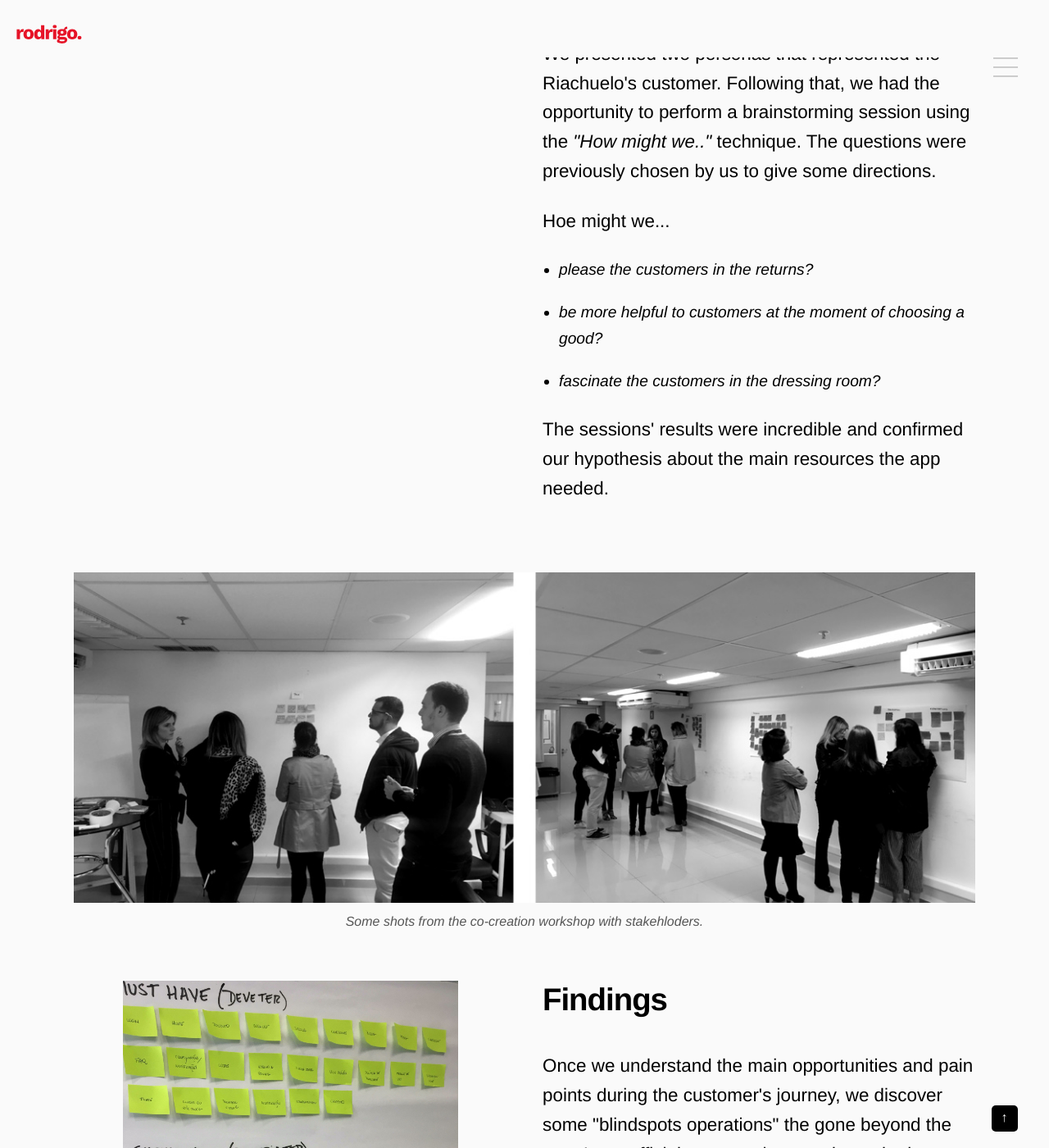
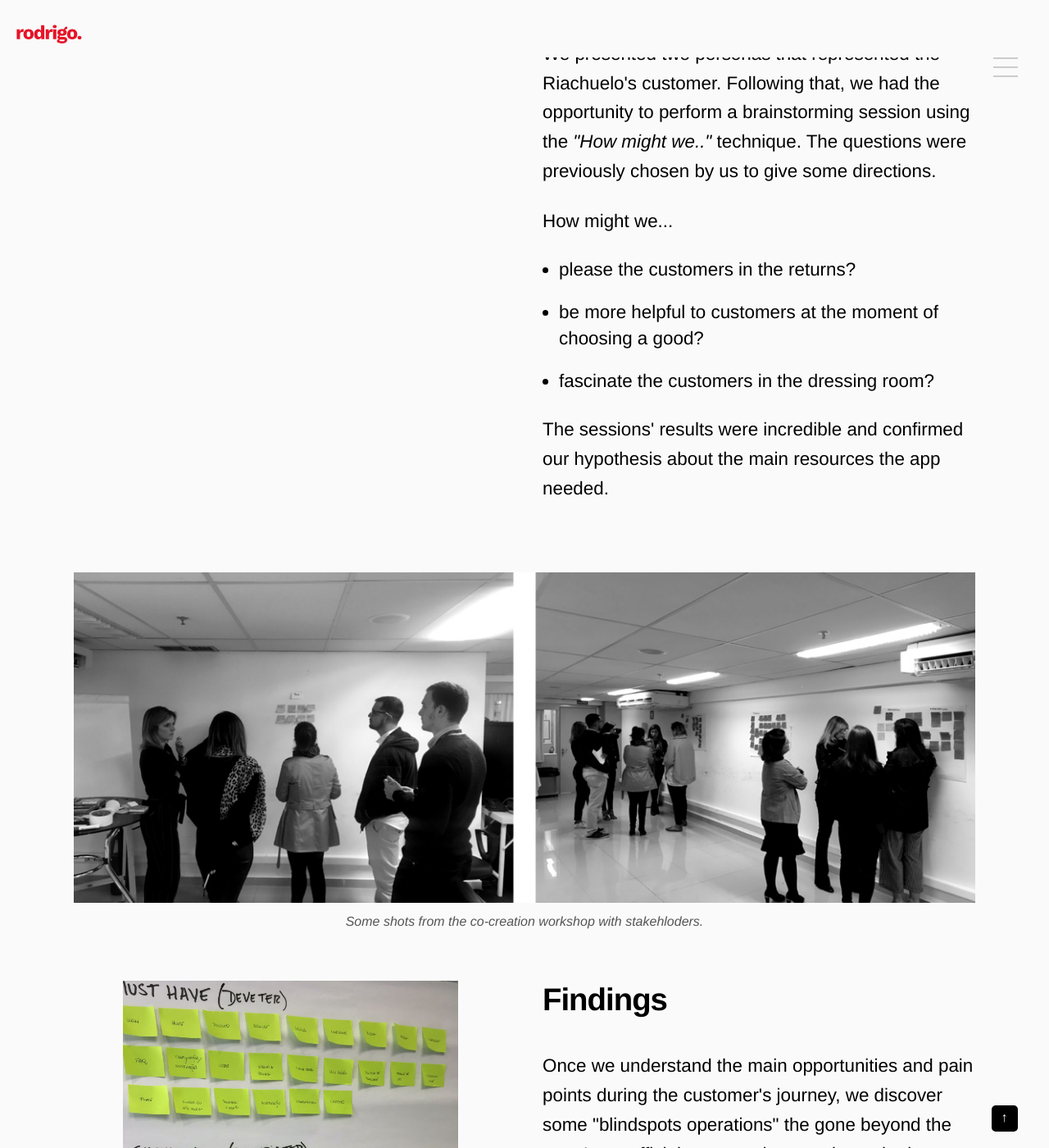
Before and after one commit to drigoteixeira/drigoteixeira.github.io, a Jekyll site: the page built from work/riachuelo/index.html, in a window 1280 px wide and 1400 px high, scrolled down 2434 px. Shown: the whole window at 82% size. Built offline with Jekyll 4.4.1, drawn with Linux system fonts in a browser that asks for light colours.

Commit message:
Update Riachuelo case

```diff
--- a/_scss/lists.scss
+++ b/_scss/lists.scss
@@ -31,7 +31,7 @@ li {
 ul li,
 ol li {
     line-height: 32px;
-    font-size: 1.2em;
+    font-size: 1.4em;
     list-style-position: outside;
     margin-bottom: 20px;
     margin-left: 20px;
--- a/work/riachuelo/index.html
+++ b/work/riachuelo/index.html
@@ -89,11 +89,11 @@ title: Riachuelo App
 
             <p>We presented two personas that represented the Riachuelo's customer. Following that, we had the opportunity to perform a brainstorming session using the <i>"How might we.."</i> technique. The questions were previously chosen by us to give some directions.</p>
 
-            <p>Hoe might we...</p>
+            <p>How might we...</p>
             <ul>
-                <li><i>please the customers in the returns?</i></li>
-                <li><i>be more helpful to customers at the moment of choosing a good?</i></li>
-                <li><i>fascinate the customers in the dressing room?</i></li>
+                <li>please the customers in the returns?</li>
+                <li>be more helpful to customers at the moment of choosing a good?</li>
+                <li>fascinate the customers in the dressing room?</li>
             </ul>
 
             <p>The sessions' results were incredible and confirmed our hypothesis about the main resources the app needed.</p>
```
